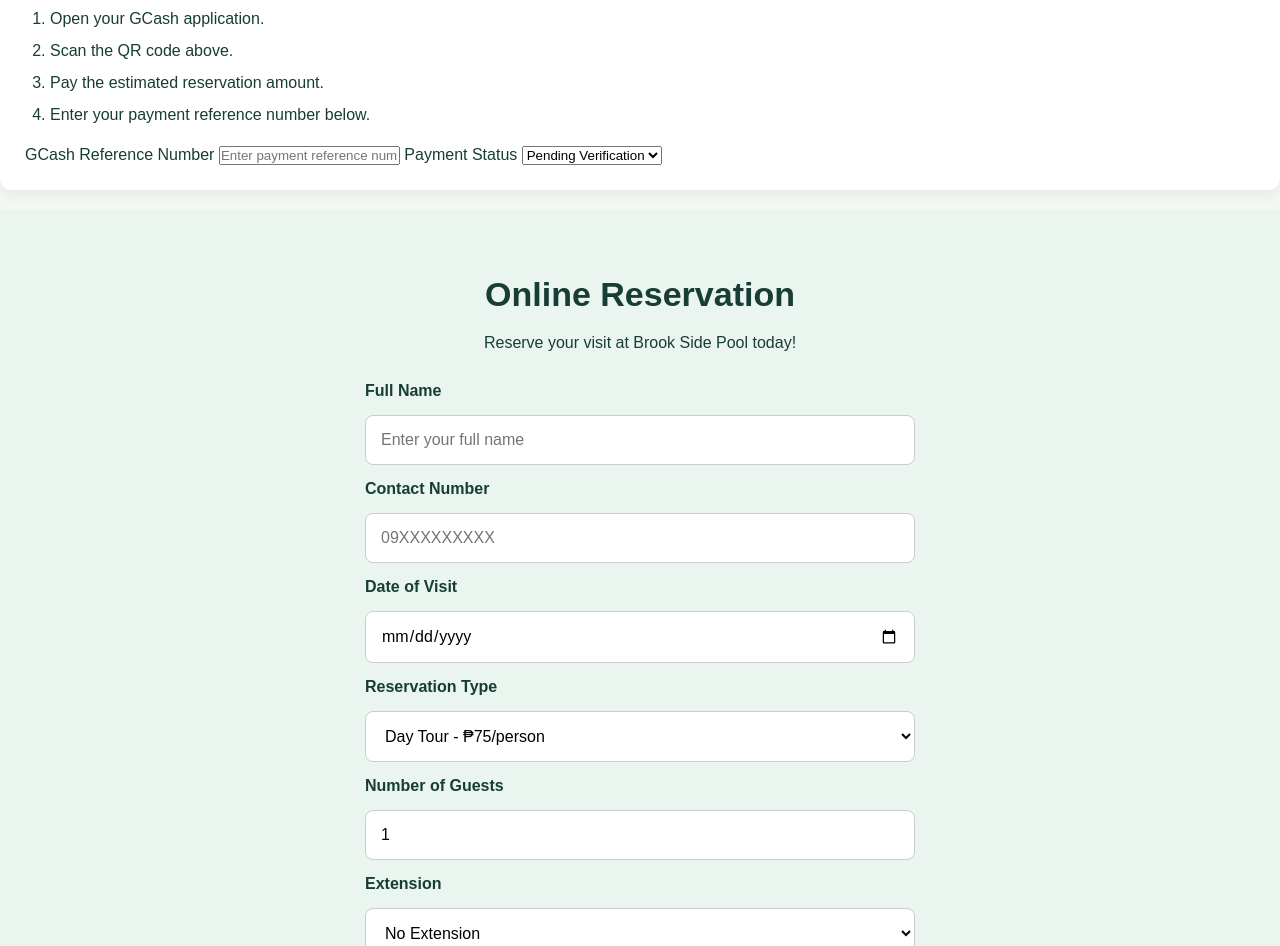
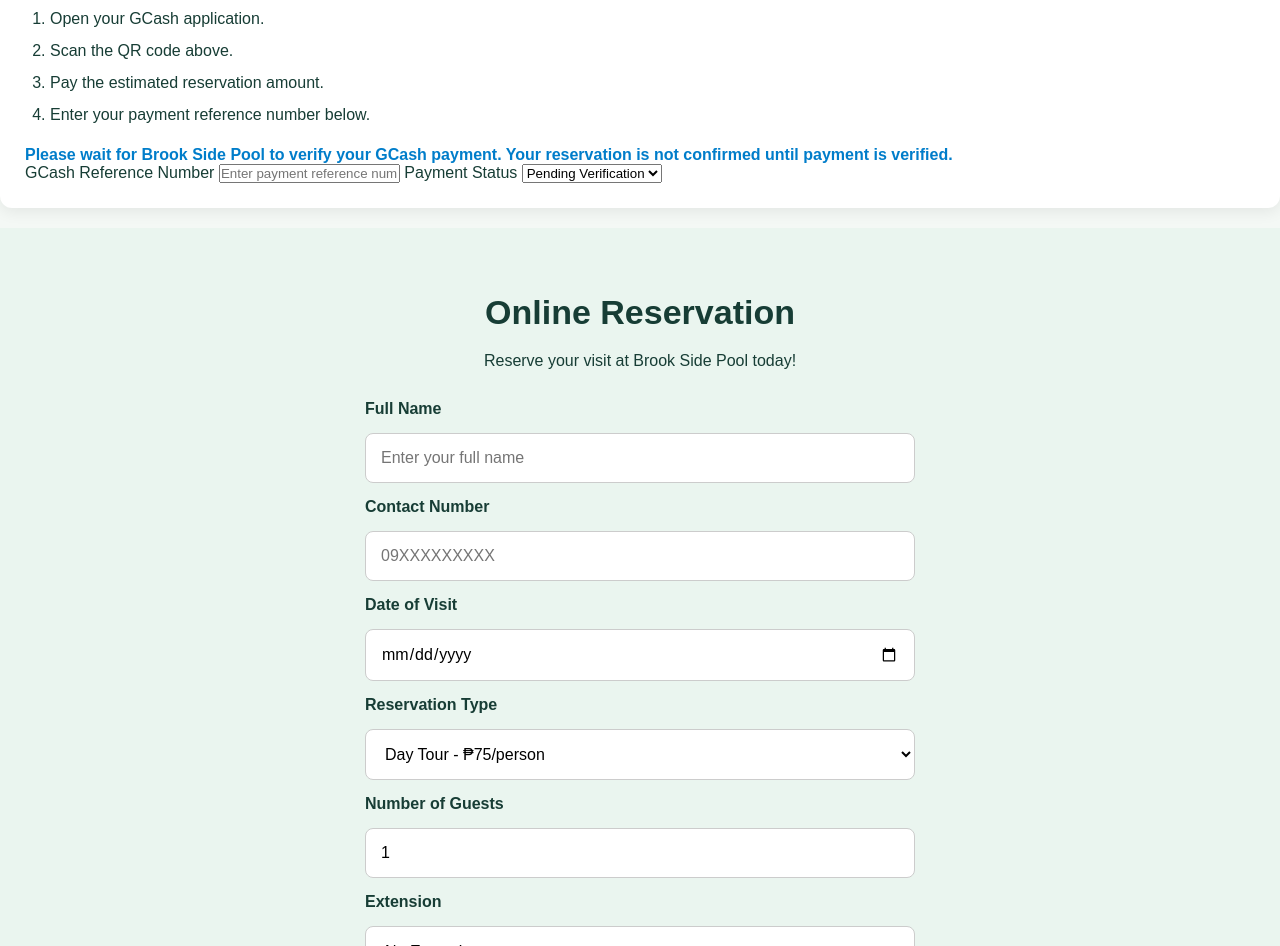
Before and after one commit to bryllejamesbacasmas01-gif/Brook-Side-Pool, a plain HTML site: page index.html in a window 1280 px wide. Shown: the part 2339-3285 px from the top of the page. Drawn offline with Linux system fonts and the light colour scheme.

Commit message:
Add files via upload

```diff
--- a/index.html
+++ b/index.html
@@ -407,7 +407,10 @@
         <li>Pay the estimated reservation amount.</li>
         <li>Enter your payment reference number below.</li>
     </ol>
-
+<p style="color: #007dca; font-weight: bold;">
+    Please wait for Brook Side Pool to verify your GCash payment.
+    Your reservation is not confirmed until payment is verified.
+</p>
     <label>GCash Reference Number</label>
     <input type="text"
            name="GCash Reference Number"
```
